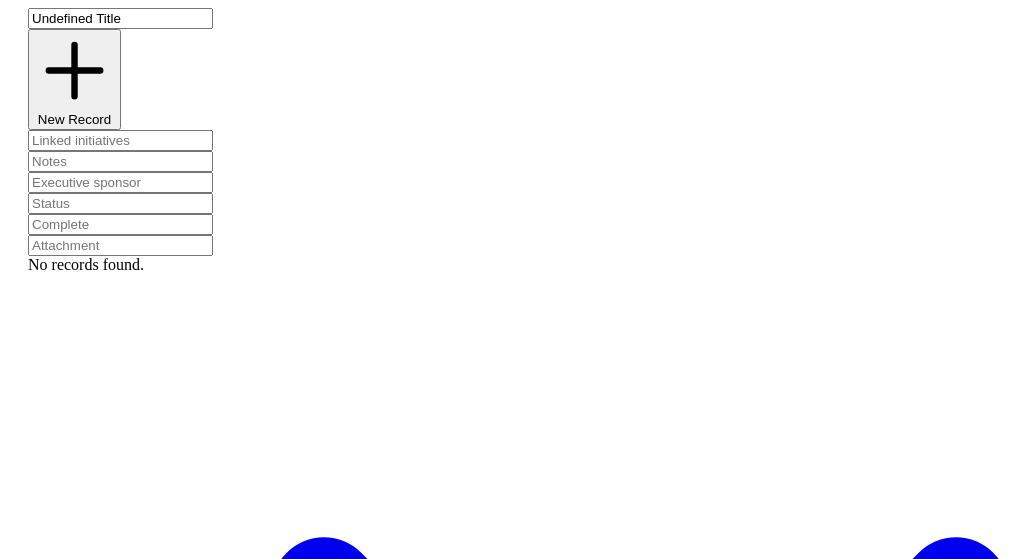
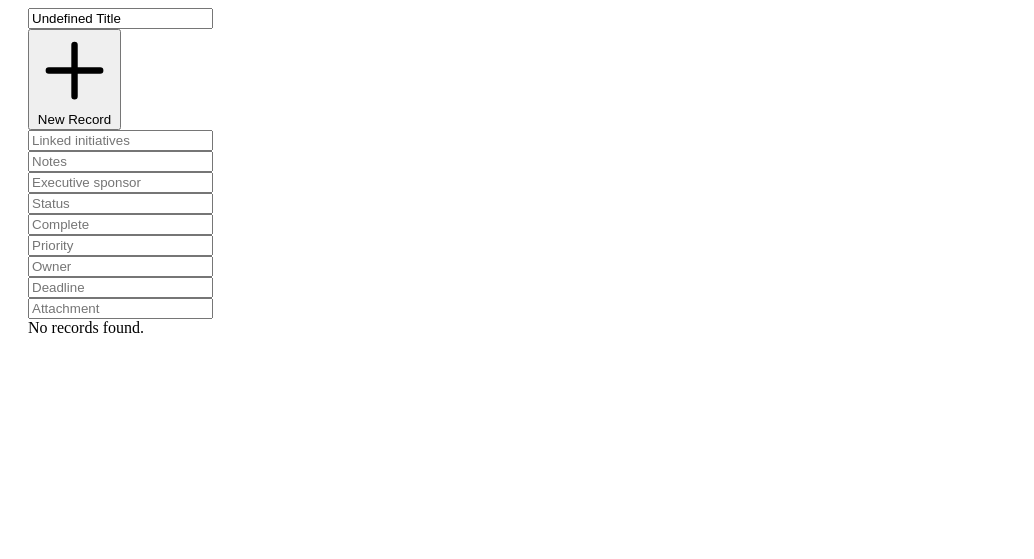
Before and after one commit to Sylejman540/ItemPilot, a PHP site: the page made by categories/Sales Strategy/insert_sales.php in a window 1280 px wide. Shown: the top 559 px of the page, without its empty margins (0-1034 px from the left). Run offline with PHP 8.4, Linux system fonts and the light colour scheme; the visitor is signed in with stand-in values (Sample User, id 1); data that the repository does not hold is empty.

Commit message:
Add priority, owner, and deadline fields to sales strategy
Introduces new fields (priority, owner, deadline) to the sales_strategy and sales_strategy_thead tables. Updates PHP logic and forms to handle these fields for insert, update, and display operations.

```diff
--- a/categories/Sales Strategy/insert_sales.php
+++ b/categories/Sales Strategy/insert_sales.php
@@ -59,6 +59,9 @@ if ($_SERVER['REQUEST_METHOD'] === 'POST') {
     $executive_sponsor  = $_POST['executive_sponsor'] ?? '';
     $status             = $_POST['status'] ?? '';
     $complete           = $_POST['complete'] ?? '';
+    $priority           = $_POST['priority'] ?? '';
+    $owner              = $_POST['owner'] ?? '';
+    $deadline           = $_POST['deadline'] ?? '';
 
     // keep existing attachment if none uploaded
     $attachment = $_POST['existing_attachment'] ?? '';
@@ -81,11 +84,11 @@ if ($_SERVER['REQUEST_METHOD'] === 'POST') {
     if (empty($id)) {
         $stmt = $conn->prepare("
           INSERT INTO sales_strategy
-            (linked_initiatives, notes, executive_sponsor, status, complete, attachment, table_id, user_id)
-          VALUES (?, ?, ?, ?, ?, ?, ?, ?)
+            (linked_initiatives, notes, executive_sponsor, status, complete, priority, owner, deadline, attachment, table_id, user_id)
+          VALUES (?, ?, ?, ?, ?, ?, ?, ?, ?, ?, ?)
         ");
-        $stmt->bind_param('ssssssis',
-          $linked_initiatives, $notes, $executive_sponsor, $status, $complete, $attachment, $table_id, $uid
+        $stmt->bind_param('sssssssssis',
+          $linked_initiatives, $notes, $executive_sponsor, $status, $complete, $priority, $owner, $deadline, $attachment, $table_id, $uid
         );
     } else {
         $stmt = $conn->prepare("
@@ -95,11 +98,14 @@ if ($_SERVER['REQUEST_METHOD'] === 'POST') {
                  executive_sponsor  = ?,
                  status             = ?,
                  complete           = ?,
+                 priority           = ?,
+                 owner              = ?,
+                 deadline           = ?,
                  attachment         = ?
            WHERE id = ? AND table_id = ? AND user_id = ?
         ");
-        $stmt->bind_param('ssssssiii',
-          $linked_initiatives, $notes, $executive_sponsor, $status, $complete, $attachment, $id, $table_id, $uid
+        $stmt->bind_param('sssssssssiii',
+          $linked_initiatives, $notes, $executive_sponsor, $status, $complete, $priority, $owner, $deadline, $attachment, $id, $table_id, $uid
         );
     }
 
@@ -130,7 +136,7 @@ $countStmt->close();
 $totalPages = (int)ceil($totalRows / $limit);
 
 $dataStmt = $conn->prepare("
-  SELECT id, linked_initiatives, notes, executive_sponsor, status, complete, attachment
+  SELECT id, linked_initiatives, notes, executive_sponsor, status, complete, priority, owner, deadline, attachment
     FROM sales_strategy
    WHERE user_id = ? AND table_id = ?
 ORDER BY id ASC
@@ -147,7 +153,7 @@ $hasRecord = count($rows) > 0;
    Table head labels
 ----------------------------*/
 $theadStmt = $conn->prepare("
-  SELECT linked_initiatives, executive_sponsor, status, complete, notes, attachment
+  SELECT linked_initiatives, executive_sponsor, status, complete, notes, priority, owner, deadline, attachment
     FROM sales_strategy_thead
    WHERE user_id = ? AND table_id = ?
 ORDER BY id DESC
@@ -209,7 +215,7 @@ $tableTitle = $tableTitleRow['table_title'] ?? 'Undefined Title';
       <?php
       // Prefill THEAD form
       $theadFetch = $conn->prepare("
-        SELECT id, table_id, linked_initiatives, executive_sponsor, status, complete, notes, attachment
+        SELECT id, table_id, linked_initiatives, executive_sponsor, status, complete, notes, priority, owner, deadline, attachment
           FROM sales_strategy_thead
          WHERE user_id = ? AND table_id = ?
       ORDER BY id DESC
@@ -231,27 +237,39 @@ $tableTitle = $tableTitleRow['table_title'] ?? 'Undefined Title';
           <input type="hidden" name="table_id" value="<?= (int)$table_id ?>">
 
           <div class="flex text-xs md:text-sm font-semibold text-gray-700 uppercase tracking-wider">
-            <div class="w-1/6 p-2">
+            <div class="w-1/9 p-2">
               <input name="linked_initiatives" value="<?= htmlspecialchars($headRow['linked_initiatives'] ?? '', ENT_QUOTES, 'UTF-8') ?>"
                      placeholder="Linked initiatives" class="w-full bg-transparent border-none px-4 py-2 rounded-lg focus:outline-none focus:ring-2 focus:ring-blue-400 transition"/>
             </div>
-            <div class="w-1/6 p-2">
+            <div class="w-1/9 p-2">
               <input name="notes" value="<?= htmlspecialchars($headRow['notes'] ?? '', ENT_QUOTES, 'UTF-8') ?>"
                      placeholder="Notes" class="w-full bg-transparent border-none px-4 py-2 rounded-lg focus:outline-none focus:ring-2 focus:ring-blue-400 transition"/>
             </div>
-            <div class="w-1/6 p-2">
+            <div class="w-1/9 p-2">
               <input name="executive_sponsor" value="<?= htmlspecialchars($headRow['executive_sponsor'] ?? '', ENT_QUOTES, 'UTF-8') ?>"
                      placeholder="Executive sponsor" class="w-full bg-transparent border-none px-4 py-2 rounded-lg focus:outline-none focus:ring-2 focus:ring-blue-400 transition"/>
             </div>
-            <div class="w-1/6 p-2">
+            <div class="w-1/9 p-2">
               <input name="status" value="<?= htmlspecialchars($headRow['status'] ?? '', ENT_QUOTES, 'UTF-8') ?>"
                      placeholder="Status" class="w-full bg-transparent border-none px-4 py-2 rounded-lg focus:outline-none focus:ring-2 focus:ring-blue-400 transition"/>
             </div>
-            <div class="w-1/6 p-2">
+            <div class="w-1/9 p-2">
               <input name="complete" value="<?= htmlspecialchars($headRow['complete'] ?? '', ENT_QUOTES, 'UTF-8') ?>"
                      placeholder="Complete" class="w-full bg-transparent border-none px-4 py-2 rounded-lg focus:outline-none focus:ring-2 focus:ring-blue-400 transition"/>
             </div>
-            <div class="w-1/6 p-2">
+            <div class="w-1/9 p-2">
+              <input name="priority" value="<?= htmlspecialchars($headRow['priority'] ?? '', ENT_QUOTES, 'UTF-8') ?>"
+                     placeholder="Priority" class="w-full bg-transparent border-none px-4 py-2 rounded-lg focus:outline-none focus:ring-2 focus:ring-blue-400 transition"/>
+            </div>
+            <div class="w-1/9 p-2">
+              <input name="owner" value="<?= htmlspecialchars($headRow['owner'] ?? '', ENT_QUOTES, 'UTF-8') ?>"
+                     placeholder="Owner" class="w-full bg-transparent border-none px-4 py-2 rounded-lg focus:outline-none focus:ring-2 focus:ring-blue-400 transition"/>
+            </div>
+            <div class="w-1/9 p-2">
+              <input name="deadline" value="<?= htmlspecialchars($headRow['deadline'] ?? '', ENT_QUOTES, 'UTF-8') ?>"
+                     placeholder="Deadline" class="w-full bg-transparent border-none px-4 py-2 rounded-lg focus:outline-none focus:ring-2 focus:ring-blue-400 transition"/>
+            </div>
+            <div class="w-1/9 p-2">
               <input name="attachment" value="<?= htmlspecialchars($headRow['attachment'] ?? '', ENT_QUOTES, 'UTF-8') ?>"
                      placeholder="Attachment" class="w-full bg-transparent border-none px-4 py-2 rounded-lg focus:outline-none focus:ring-2 focus:ring-blue-400 transition"/>
             </div>
@@ -271,22 +289,22 @@ $tableTitle = $tableTitleRow['table_title'] ?? 'Undefined Title';
             <input type="hidden" name="table_id" value="<?= (int)$table_id ?>">
             <input type="hidden" name="existing_attachment" value="<?= htmlspecialchars($r['attachment'] ?? '', ENT_QUOTES, 'UTF-8') ?>">
 
-            <div class="w-1/6 p-2 text-gray-600">
+            <div class="w-1/9 p-2 text-gray-600">
               <input type="text" name="linked_initiatives" value="<?= htmlspecialchars($r['linked_initiatives'] ?? '', ENT_QUOTES, 'UTF-8') ?>"
                      class="w-full bg-transparent border-none px-4 py-2 rounded-lg focus:outline-none focus:ring-2 focus:ring-blue-400 transition" />
             </div>
 
-            <div class="w-1/6 p-2 text-gray-600">
+            <div class="w-1/9 p-2 text-gray-600">
               <input type="text" name="notes" value="<?= htmlspecialchars($r['notes'] ?? '', ENT_QUOTES, 'UTF-8') ?>"
                      class="w-full bg-transparent border-none px-4 py-2 rounded-lg focus:outline-none focus:ring-2 focus:ring-blue-400 transition" />
             </div>
 
-            <div class="w-1/6 p-2 text-gray-600">
+            <div class="w-1/9 p-2 text-gray-600">
               <input type="text" name="executive_sponsor" value="<?= htmlspecialchars($r['executive_sponsor'] ?? '', ENT_QUOTES, 'UTF-8') ?>"
                      class="w-full bg-transparent border-none px-4 py-2 rounded-lg focus:outline-none focus:ring-2 focus:ring-blue-400 transition" />
             </div>
 
-            <div class="w-1/6 p-2 text-gray-600">
+            <div class="w-1/9 p-2 text-gray-600">
               <?php
                 $statusColors = [
                   'To Do'       => 'bg-gray-100 text-gray-800',
@@ -302,11 +320,27 @@ $tableTitle = $tableTitleRow['table_title'] ?? 'Undefined Title';
               </select>
             </div>
 
-            <div class="w-1/6 p-2 text-gray-600">
+            <div class="w-1/9 p-2 text-gray-600">
               <input type="text" name="complete" value="<?= htmlspecialchars($r['complete'] ?? '', ENT_QUOTES, 'UTF-8') ?>"
                     class="w-full bg-transparent border-none px-4 py-2 rounded-lg focus:outline-none focus:ring-2 focus:ring-blue-400 transition" />
             </div>
-            <div class="w-1/6 p-2 flex items-center gap-3">
+
+                        <div class="w-1/9 p-2 text-gray-600">
+              <input type="text" name="priority" value="<?= htmlspecialchars($r['priority'] ?? '', ENT_QUOTES, 'UTF-8') ?>"
+                    class="w-full bg-transparent border-none px-4 py-2 rounded-lg focus:outline-none focus:ring-2 focus:ring-blue-400 transition" />
+            </div>
+
+            <div class="w-1/9 p-2 text-gray-600">
+              <input type="text" name="owner" value="<?= htmlspecialchars($r['owner'] ?? '', ENT_QUOTES, 'UTF-8') ?>"
+                    class="w-full bg-transparent border-none px-4 py-2 rounded-lg focus:outline-none focus:ring-2 focus:ring-blue-400 transition" />
+            </div>
+
+            <div class="w-1/9 p-2 text-gray-600">
+              <input type="text" name="deadline" value="<?= htmlspecialchars($r['deadline'] ?? '', ENT_QUOTES, 'UTF-8') ?>"
+                    class="w-full bg-transparent border-none px-4 py-2 rounded-lg focus:outline-none focus:ring-2 focus:ring-blue-400 transition" />
+            </div>
+
+            <div class="w-1/9 p-2 flex items-center gap-3">
               <?php if (!empty($r['attachment'])): ?>
                 <img src="/ItemPilot/categories/Sales Strategy/uploads/<?= htmlspecialchars($r['attachment'], ENT_QUOTES, 'UTF-8') ?>"
                      class="w-16 h-10 rounded-md" alt="Attachment">
@@ -413,6 +447,21 @@ $tableTitle = $tableTitleRow['table_title'] ?? 'Undefined Title';
       </div>
 
       <div>
+        <label><?= htmlspecialchars($thead['priority'] ?? 'Priority') ?></label>
+        <input type="text" name="priority" class="w-full mt-1 px-4 py-2 border border-gray-300 rounded-lg focus:outline-none focus:ring-2 focus:ring-blue-400 transition"/>
+      </div>
+
+      <div>
+        <label><?= htmlspecialchars($thead['owner'] ?? 'Owner') ?></label>
+        <input type="text" name="owner" class="w-full mt-1 px-4 py-2 border border-gray-300 rounded-lg focus:outline-none focus:ring-2 focus:ring-blue-400 transition"/>
+      </div>
+
+      <div>
+        <label><?= htmlspecialchars($thead['deadline'] ?? 'Deadline') ?></label>
+        <input type="text" name="deadline" class="w-full mt-1 px-4 py-2 border border-gray-300 rounded-lg focus:outline-none focus:ring-2 focus:ring-blue-400 transition"/>
+      </div>
+
+      <div>
         <label><?= htmlspecialchars($thead['attachment'] ?? 'Attachment') ?></label>
         <input id="attachment" type="file" name="attachment" accept="image/*,application/pdf"
                class="w-full mt-1 border border-gray-300 rounded-lg p-2 text-sm file:bg-blue-50 file:border-0 file:rounded-md file:px-4 file:py-2">
```
Also changed, not shown: categories/Sales Strategy/edit_tbody.php (+7 -4 lines), categories/Sales Strategy/edit_thead.php (+5 -2 lines).
